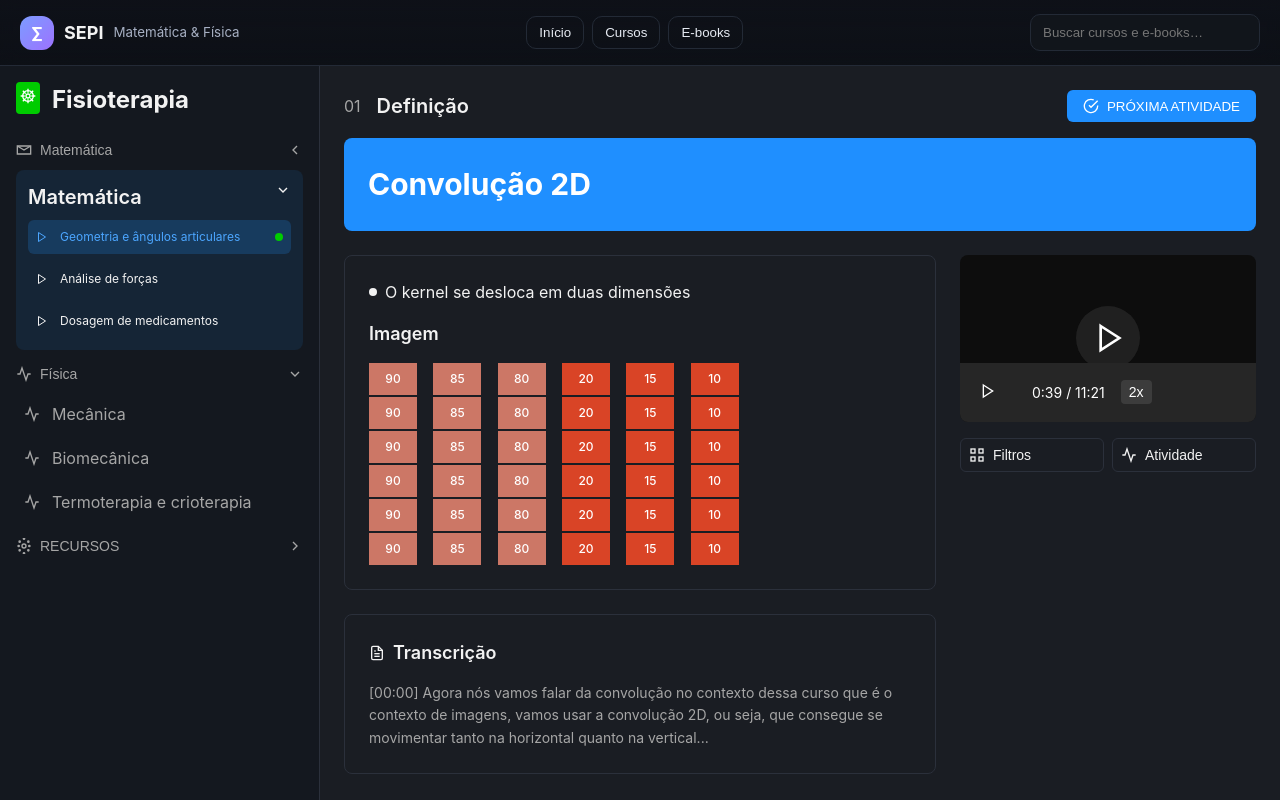
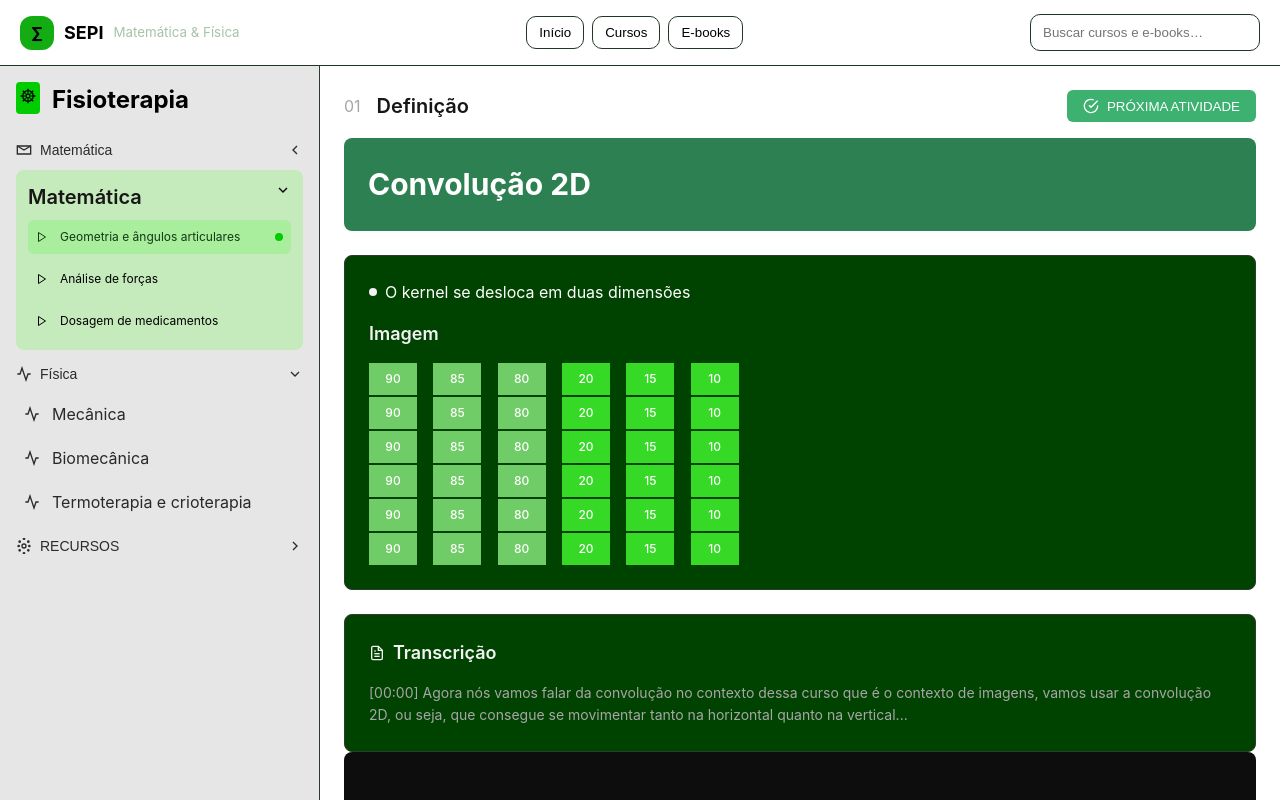
Before and after one commit to AdrianFurquim/SEPI-Projeto-de-Extensao, a plain HTML site: page contents.html in a window 1280 px wide. Both pictures are taken after a click on the button "Física". Shown: the top 800 px of the page. Drawn offline with Linux system fonts and the light colour scheme.

Commit message:
feat: Adding initial content page template

```diff
--- a/assets/css/styles.css
+++ b/assets/css/styles.css
@@ -1,38 +1,63 @@
 /* Reset & base */
 *{box-sizing:border-box}
 :root{
-  --bg: #0b0e12;
-  --bg-soft:#11151b;
-  --text:#e6eaf2;
-  --muted:#a7b0c3;
-  --brand:#7c9cff;
+  --bg: #ffffff;
+  --bg-soft:#ffffff;
+  --text:#000000;
+  --muted:#a7c3a8;
+  --brand:#8bff7c;
   --brand-2:#9d72ff;
-  --card:#121722;
-  --stroke:#232a36;
+  --card:#b9e7bc;
+  --stroke:#233626;
   --ok:#2ecc71;
   --warn:#f39c12;
   --danger:#e74c3c;
   --shadow: 0 10px 30px rgba(0,0,0,.25);
 }
 :root.light{
-  --bg:#f6f7fb; --bg-soft:#fff; --text:#0f1320; --muted:#4b587a; --card:#ffffff; --stroke:#e6e8ef; --shadow: 0 10px 25px rgba(10,15,30,.06);
+  --bg:#ffffff;
+  --bg-soft:#fff;
+  --text:#0f2011;
+  --muted:#547a4b;
+  --card:#ffffff;
+  --stroke:#e6e8ef;
+  --shadow: 0 10px 25px rgba(11, 30, 10, 0.06);
 }
 html,body{height:100%}
 body{
   margin:0; font-family:Inter,system-ui,-apple-system,Segoe UI,Roboto,Arial,sans-serif;
-  background:linear-gradient(180deg, var(--bg), #0a0c12);
+  background: #b1b8b2;
   color:var(--text); line-height:1.55;
 }
 
 /* Topbar */
 .topbar{
-  position:sticky; top:0; z-index:50; display:flex; gap:16px; align-items:center; justify-content:space-between;
-  padding:14px 20px; border-bottom:1px solid var(--stroke); backdrop-filter: blur(8px);
-  background:linear-gradient(180deg, rgba(15,18,26,.8), rgba(15,18,26,.6));
+  position:sticky;
+  top:0;
+  z-index:50;
+  display:flex;
+  gap:16px;
+  align-items:center;
+  justify-content:space-between;
+  padding:14px 20px;
+  border-bottom:1px solid var(--stroke);
+  backdrop-filter: blur(8px);
+  background:white;
 }
-.brand{display:flex; align-items:center; gap:10px}
+
+.brand{
+    display:flex; align-items:center; gap:10px
+}
+
 .brand .logo{
-  display:grid; place-items:center; width:34px; height:34px; border-radius:12px; background:linear-gradient(135deg, var(--brand), var(--brand-2)); color:white; font-weight:800;
+  display:grid;
+  place-items:center;
+  width:34px;
+  height:34px;
+  border-radius:12px;
+  background:#13ad13;
+  color:black;
+  font-weight:800;
 }
 .brand h1{font-size:18px; margin:0}
 .brand small{color:var(--muted)}
@@ -48,9 +73,26 @@ body{
   min-width:230px; padding:10px 12px; background:var(--bg-soft); color:var(--text); border-radius:10px; border:1px solid var(--stroke);
 }
 
-.icon-btn{background:var(--bg-soft); border:1px solid var(--stroke); padding:8px 10px; border-radius:10px; cursor:pointer}
-.btn{border:1px solid var(--stroke); background:var(--bg-soft); color:var(--text); padding:10px 14px; border-radius:10px; cursor:pointer}
-.btn--primary{background:linear-gradient(135deg, var(--brand), var(--brand-2)); border:none; color:white}
+.icon-btn{
+    background:var(--bg-soft);
+    border:1px solid var(--stroke);
+    padding:8px 10px;
+    border-radius:10px;
+    cursor:pointer
+}
+
+.btn{
+    border:1px solid var(--stroke);
+    background:var(--bg-soft);
+    color:var(--text);
+    padding:10px 14px;
+    border-radius:10px;
+    cursor:pointer}
+
+.btn--primary{
+    background:#3CB170;
+    border:none;
+    color:white}
 
 /* Layout */
 #app{max-width:1200px; margin:24px auto; padding:0 16px}
@@ -69,11 +111,24 @@ body{
 @media (min-width:960px){ .grid{grid-template-columns:repeat(3, 1fr)} }
 
 .card{
-  background:linear-gradient(180deg, var(--card), rgba(20,25,36,.6));
-  border:1px solid var(--stroke); border-radius:16px; overflow:hidden; box-shadow:var(--shadow);
-  display:flex; flex-direction:column; min-height:220px;
+  background: rgb(255, 255, 255);
+  border:1px solid var(--stroke);
+  border-radius:16px;
+  overflow:hidden;
+
+  display:flex;
+  flex-direction:column; min-height:220px;
 }
-.card__thumb{position:relative; aspect-ratio:16/9; background:#0e1220; display:grid; place-items:center; font-weight:700; color:#a9b6ff}
+.card__thumb{
+    position:relative;
+    aspect-ratio:16/9;
+    background:#3e8a42;
+    display:grid;
+    place-items:center;
+    font-weight:700;
+    color:#acffa9
+}
+
 .card__thumb::after{
   content:""; position:absolute; inset:0; background:radial-gradient(1200px 400px at 10% -10%, rgba(124,156,255,.25), transparent);
 }
@@ -83,7 +138,7 @@ body{
 .card__desc{margin:0; color:var(--muted)}
 .card__meta{display:flex; gap:10px; flex-wrap:wrap; color:var(--muted); font-size:12px}
 .card__actions{margin-top:auto; display:flex; gap:8px; justify-content:space-between; align-items:center; padding:12px 14px; border-top:1px solid var(--stroke)}
-.progress{height:8px; background:#20283a; border-radius:999px; overflow:hidden}
+.progress{height:8px; background:#203a20; border-radius:999px; overflow:hidden}
 .progress__bar{height:100%; background:linear-gradient(135deg, var(--brand), var(--brand-2)); width:0%}
 
 /* Dialogs */
@@ -130,8 +185,8 @@ label > small{color:var(--muted)}
 }
 
 .navigate-contents {
-  border: #5066a7 1px solid;
-  background-color: #12151d;
+  border: #57a750 1px solid;
+  background-color: #ffffff;
   border-radius: 1em;
   padding: 1em;
   display: flex;
@@ -147,9 +202,9 @@ label > small{color:var(--muted)}
 
 .navigate-contents-links button {
   appearance: none;
-  background-color:#121722;
+  background-color:#ffffff;
   color: white;
-  border: #5066a7 1px solid;
+  border: #50a750 1px solid;
   border-radius: 0.4em;
   padding: 0.85em;
   text-align: left;
@@ -163,7 +218,7 @@ label > small{color:var(--muted)}
 }
 
 .data-contents {
-  border: #5066a7 1px solid;
+  border: #50a757 1px solid;
   border-radius: 0.5em;
   width: 95%;
   padding: 1em;
@@ -179,8 +234,8 @@ label > small{color:var(--muted)}
 
 body {
     font-family: -apple-system, BlinkMacSystemFont, 'Segoe UI', Roboto, sans-serif;
-    background-color: hsl(220, 15%, 8%);
-    color: hsl(0, 0%, 95%);
+    background-color: hsl(0, 0%, 84%);
+    color: hsl(0, 0%, 0%);
     line-height: 1.5;
 }
 
@@ -205,11 +260,10 @@ body {
 .sidebar {
     width: 320px;
     flex-shrink: 0;
-    background-color: hsl(220, 20%, 10%);
-    border-right: 1px solid hsl(220, 15%, 20%);
+    background-color: hsl(0, 0%, 90%);
+    border-right: 1px solid hsl(131, 16%, 20%);
     padding: 1rem;
     overflow-y: auto;
-    height: 100vh;
 }
 
 .course-header {
@@ -227,7 +281,7 @@ body {
     background-color: hsl(120, 100%, 40%);
     border-radius: 4px;
     padding: 4px;
-    color: white;
+    color: rgb(0, 0, 0);
 }
 
 .course-details {
@@ -237,7 +291,7 @@ body {
 .course-title {
     font-size: 0.875rem;
     font-weight: 500;
-    color: hsl(0, 0%, 95%);
+    color: hsl(0, 0%, 0%);
     margin-bottom: 0.25rem;
 }
 
@@ -251,7 +305,7 @@ body {
 .progress-bar {
     flex: 1;
     height: 4px;
-    background-color: hsl(220, 15%, 20%);
+    background-color: hsl(0, 0%, 100%);
     border-radius: 2px;
     overflow: hidden;
 }
@@ -265,7 +319,7 @@ body {
 
 .progress-text {
     font-size: 0.75rem;
-    color: hsl(0, 0%, 65%);
+    color: hsl(0, 0%, 4%);
 }
 
 /* Sidebar Sections */
@@ -281,7 +335,7 @@ body {
     text-align: left;
     font-size: 0.875rem;
     font-weight: 500;
-    color: hsl(0, 0%, 65%);
+    color: hsl(0, 0%, 17%);
     background: none;
     border: none;
     cursor: pointer;
@@ -291,7 +345,7 @@ body {
 }
 
 .section-header:hover {
-    color: hsl(0, 0%, 95%);
+    color: hsl(0, 0%, 0%);
 }
 
 .section-title {
@@ -317,7 +371,7 @@ body {
 /* Lesson Card */
 .lesson-card {
     padding: 0.75rem;
-    background-color: hsl(210, 100%, 56%, 0.1);
+    background-color: hsla(108, 93%, 53%, 0.205);
     border-radius: 8px;
 }
 
@@ -331,7 +385,7 @@ body {
 .lesson-title {
     font-size: 0.875rem;
     font-weight: 500;
-    color: hsl(0, 0%, 95%);
+    color: hsl(0, 0%, 19%);
 }
 
 .lessons-list {
@@ -351,12 +405,12 @@ body {
 }
 
 .lesson-item:hover {
-    background-color: hsl(220, 20%, 15%);
+    background-color: hsl(0, 0%, 100%);
 }
 
 .lesson-item.active {
-    background-color: hsl(210, 100%, 56%, 0.2);
-    color: hsl(210, 100%, 65%);
+    background-color: hsla(113, 100%, 56%, 0.2);
+    color: hsl(123, 49%, 15%);
 }
 
 .play-icon {
@@ -387,7 +441,7 @@ body {
     align-items: center;
     justify-content: space-between;
     padding: 0.5rem;
-    color: hsl(0, 0%, 65%);
+    color: hsl(0, 0%, 16%);
     border-radius: 6px;
     cursor: pointer;
     transition: all 0.2s ease;
@@ -413,7 +467,7 @@ body {
 .main-content {
     flex: 1;
     padding: 1.5rem;
-    background-color: hsl(220, 15%, 12%);
+    background-color: #ffffff;
     overflow-y: auto;
 }
 
@@ -437,14 +491,14 @@ body {
 .lesson-title {
     font-size: 1.25rem;
     font-weight: 600;
-    color: hsl(0, 0%, 95%);
+    color: hsl(0, 0%, 9%);
 }
 
 .next-activity-btn {
     display: flex;
     align-items: center;
     gap: 0.5rem;
-    background-color: hsl(210, 100%, 56%);
+    background-color: #3CB170;
     color: white;
     border: none;
     padding: 0.5rem 1rem;
@@ -455,12 +509,12 @@ body {
 }
 
 .next-activity-btn:hover {
-    background-color: hsl(210, 100%, 50%);
+    background-color: #2e8555;
 }
 
 /* Course Banner */
 .course-banner {
-    background-color: hsl(210, 100%, 56%);
+    background-color: #2c8051;
     color: white;
     padding: 1.5rem;
     border-radius: 8px;
@@ -488,9 +542,13 @@ body {
 /* Content Cards */
 .content-card {
     padding: 1.5rem;
-    background-color: hsl(220, 15%, 12%);
-    border: 1px solid hsl(220, 15%, 20%);
+    background-color: #004200;
+    border: 1px solid hsl(124, 16%, 20%);
     border-radius: 8px;
+}
+
+.content-card span{
+    color: white;
 }
 
 .content-point {
@@ -533,18 +591,18 @@ body {
 }
 
 .grid-cell.light {
-    background-color: hsl(10, 50%, 60%);
+    background-color: hsl(115, 50%, 60%);
     color: white;
 }
 
 .grid-cell.medium {
-    background-color: hsl(10, 70%, 50%);
+    background-color: hsl(115, 70%, 50%);
     color: white;
 }
 
 .grid-cell.dark {
     background-color: hsl(0, 0%, 20%);
-    color: hsl(10, 50%, 60%);
+    color: hsl(115, 50%, 60%);
 }
 
 /* Transcript */
--- a/contents.html
+++ b/contents.html
@@ -215,7 +215,7 @@
             </div>
 
             <!-- Main Grid -->
-            <div class="content-grid">
+            <div class="">
                 <!-- Left Content -->
                 <div class="left-content">
                     <!-- Lesson Content -->
```
